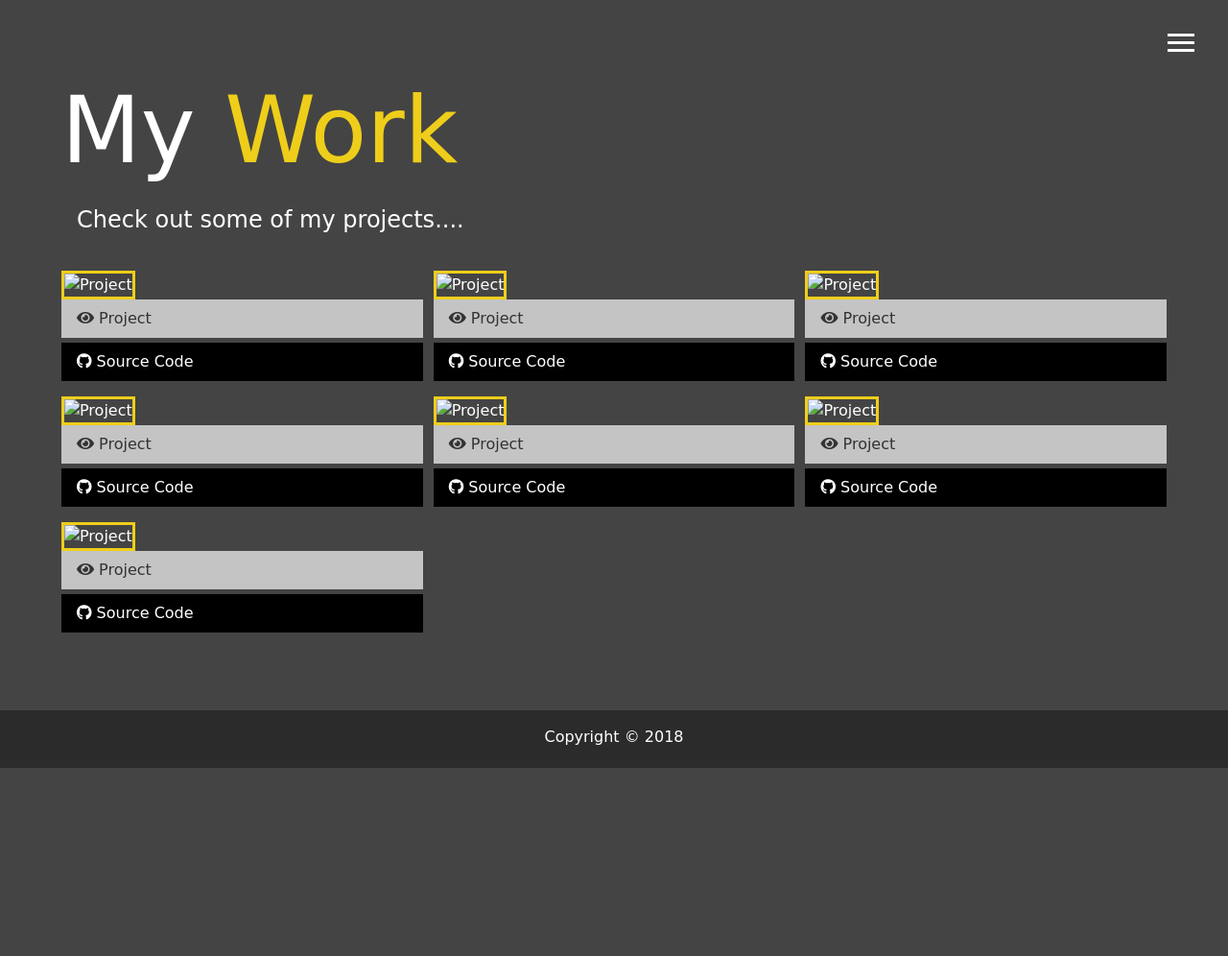
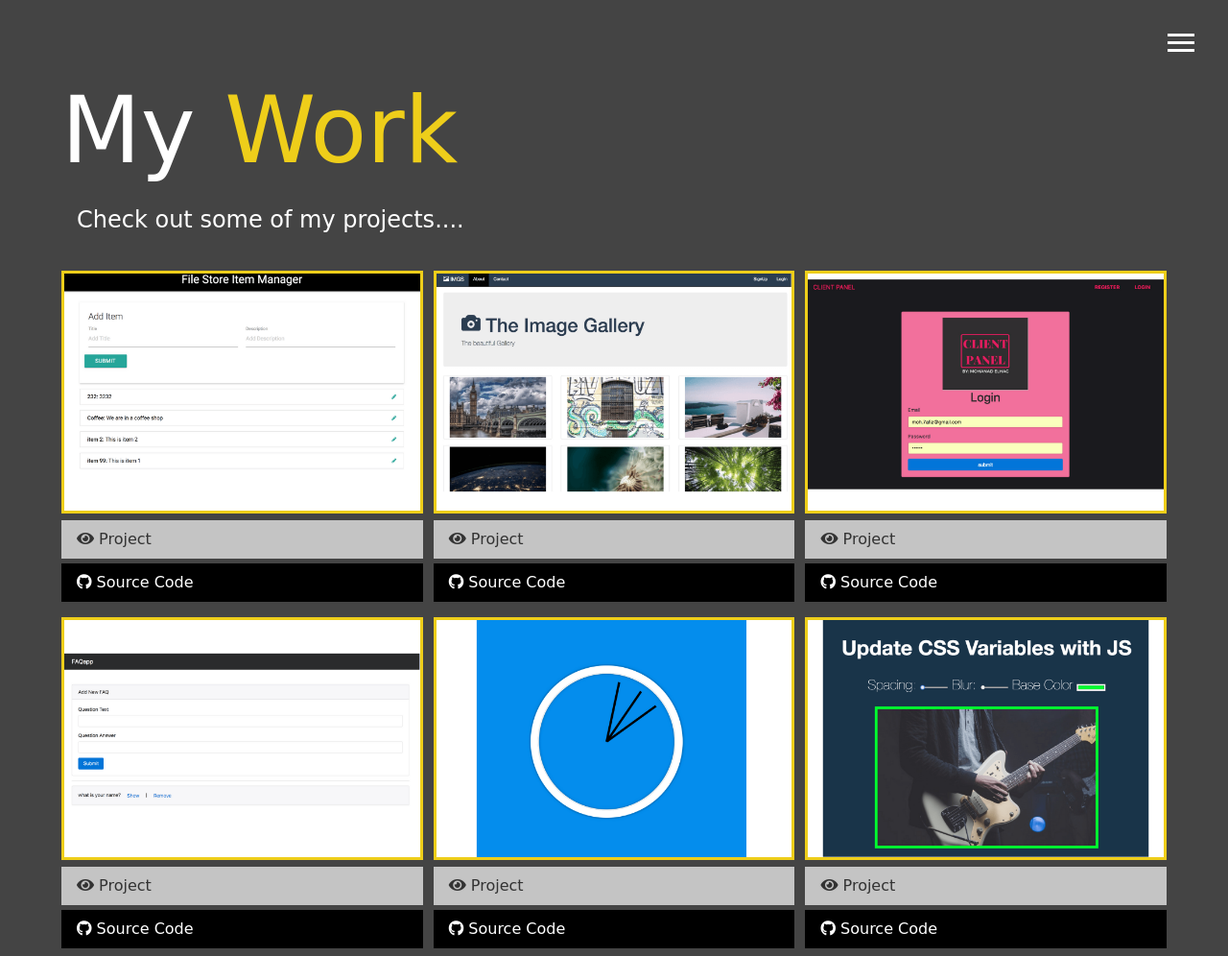
Before and after one commit to moh7afiz90/portfolio, a plain HTML site: page work.html in a window 1280 px wide. Shown: the top 996 px of the page at 96% size. Before the commit the page ends 800 px from the top, so only its background shows below. Drawn offline with Linux system fonts and the light colour scheme; a web font is replaced by a local one.

Commit message:
Update work.html

```diff
--- a/work.html
+++ b/work.html
@@ -57,7 +57,7 @@
       <!-- Project 01 -->
       <div class="item">
         <a href="https://fs1prod-302bb.firebaseapp.com/">
-          <img src="img/projects/project01.png" alt="Project">
+          <img src="img/project01.png" alt="Project">
         </a>
         <a href="https://fs1prod-302bb.firebaseapp.com/" class="btn-light">
           <i class="fas fa-eye"></i> Project
@@ -69,7 +69,7 @@
       <!-- Project 02 -->
       <div class="item">
         <a href="https://moh7afiz90.github.io/imageGallery/">
-          <img src="img/projects/project02.png" alt="Project">
+          <img src="img/project02.png" alt="Project">
         </a>
         <a href="https://moh7afiz90.github.io/imageGallery/" class="btn-light">
           <i class="fas fa-eye"></i> Project
@@ -81,7 +81,7 @@
       <!-- Project 03 -->
       <div class="item">
         <a href="https://client-panel-15a04.firebaseapp.com/login">
-          <img src="img/projects/project03.png" alt="Project">
+          <img src="img/project03.png" alt="Project">
         </a>
         <a href="https://client-panel-15a04.firebaseapp.com/login" class="btn-light">
           <i class="fas fa-eye"></i> Project
@@ -93,7 +93,7 @@
       <!-- Project 04 -->
       <div class="item">
         <a href="https://moh7afiz90.github.io/faqapp/">
-          <img src="img/projects/project04.png" alt="Project">
+          <img src="img/project04.png" alt="Project">
         </a>
         <a href="https://moh7afiz90.github.io/faqapp/" class="btn-light">
           <i class="fas fa-eye"></i> Project
@@ -105,7 +105,7 @@
       <!-- Project 05 -->
       <div class="item">
         <a href="https://moh7afiz90.github.io/AnalogClock/">
-          <img src="img/projects/project05.png" alt="Project">
+          <img src="img/project05.png" alt="Project">
         </a>
         <a href="https://moh7afiz90.github.io/AnalogClock/" class="btn-light">
           <i class="fas fa-eye"></i> Project
@@ -117,7 +117,7 @@
       <!-- Project 06 -->
       <div class="item">
         <a href="https://moh7afiz90.github.io/cssVariables/">
-          <img src="img/projects/project06.png" alt="Project">
+          <img src="img/project06.png" alt="Project">
         </a>
         <a href="https://moh7afiz90.github.io/cssVariables/" class="btn-light">
           <i class="fas fa-eye"></i> Project
@@ -129,7 +129,7 @@
       <!-- Project 07 -->
       <div class="item">
         <a href="https://moh7afiz90.github.io/photography-landing-page/">
-          <img src="img/projects/project07.png" alt="Project">
+          <img src="img/project07.png" alt="Project">
         </a>
         <a href="https://moh7afiz90.github.io/photography-landing-page/" class="btn-light">
           <i class="fas fa-eye"></i> Project
```
